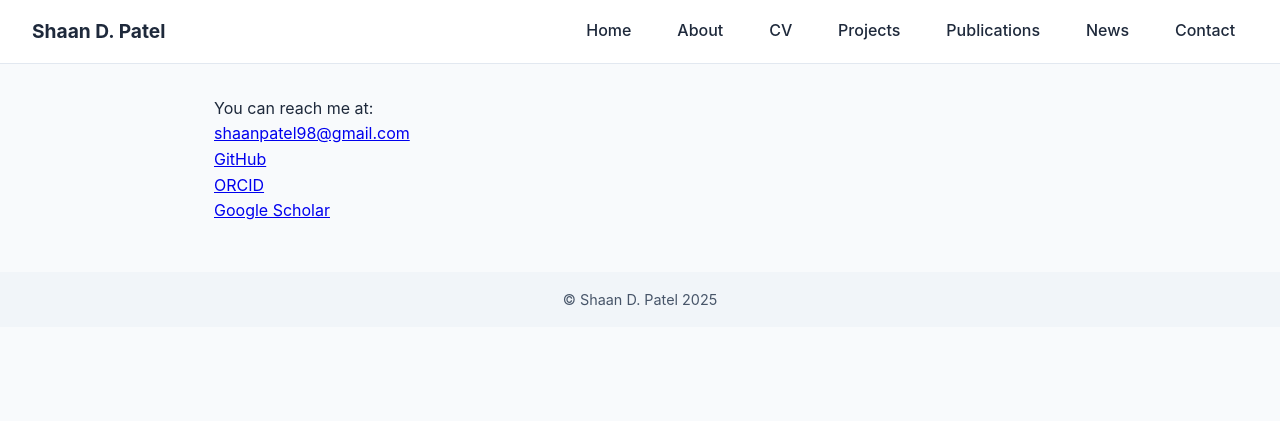
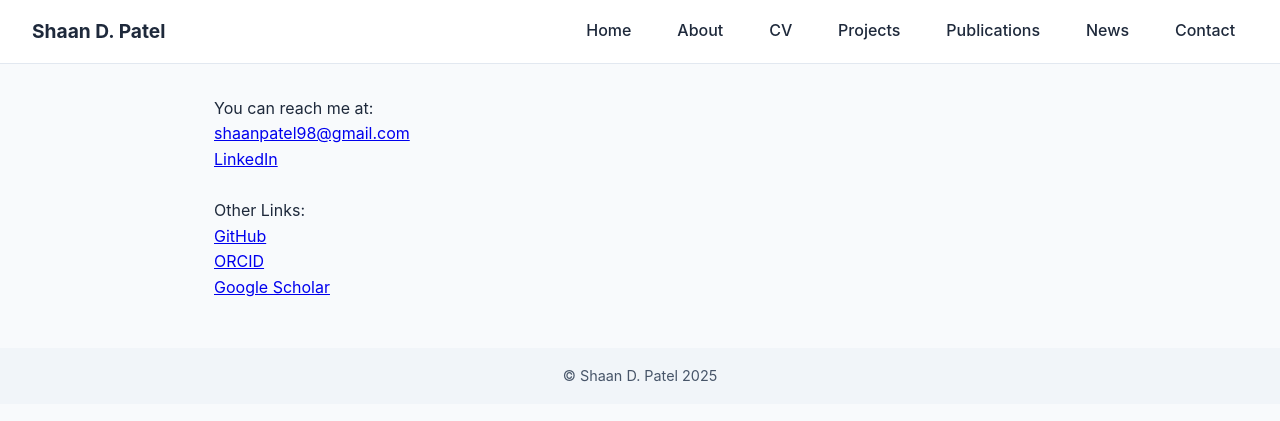
Before and after one commit to shaandpatel/shaandpatel.github.io, a Jekyll site: the page built from contact.md, in a window 1280 px wide. Shown: the top 421 px of the page. Built offline with Jekyll 4.4.1, drawn with Linux system fonts in a browser that asks for light colours.

Commit message:
Update contact.md

```diff
--- a/contact.md
+++ b/contact.md
@@ -6,6 +6,11 @@ title: "Contact"
 You can reach me at:
 
 [shaanpatel98@gmail.com](mailto:shaanpatel98@gmail.com)
+[LinkedIn](https://www.linkedin.com/in/shaan-d-patel/)
+
+<p>&nbsp;</p>
+Other Links:
+
 [GitHub](https://github.com/shaandpatel)
 [ORCID](https://orcid.org/0000-0003-3920-7853)
 [Google Scholar](https://scholar.google.com/citations?user=g4c08moAAAAJ&hl=en&oi=ao)
```
